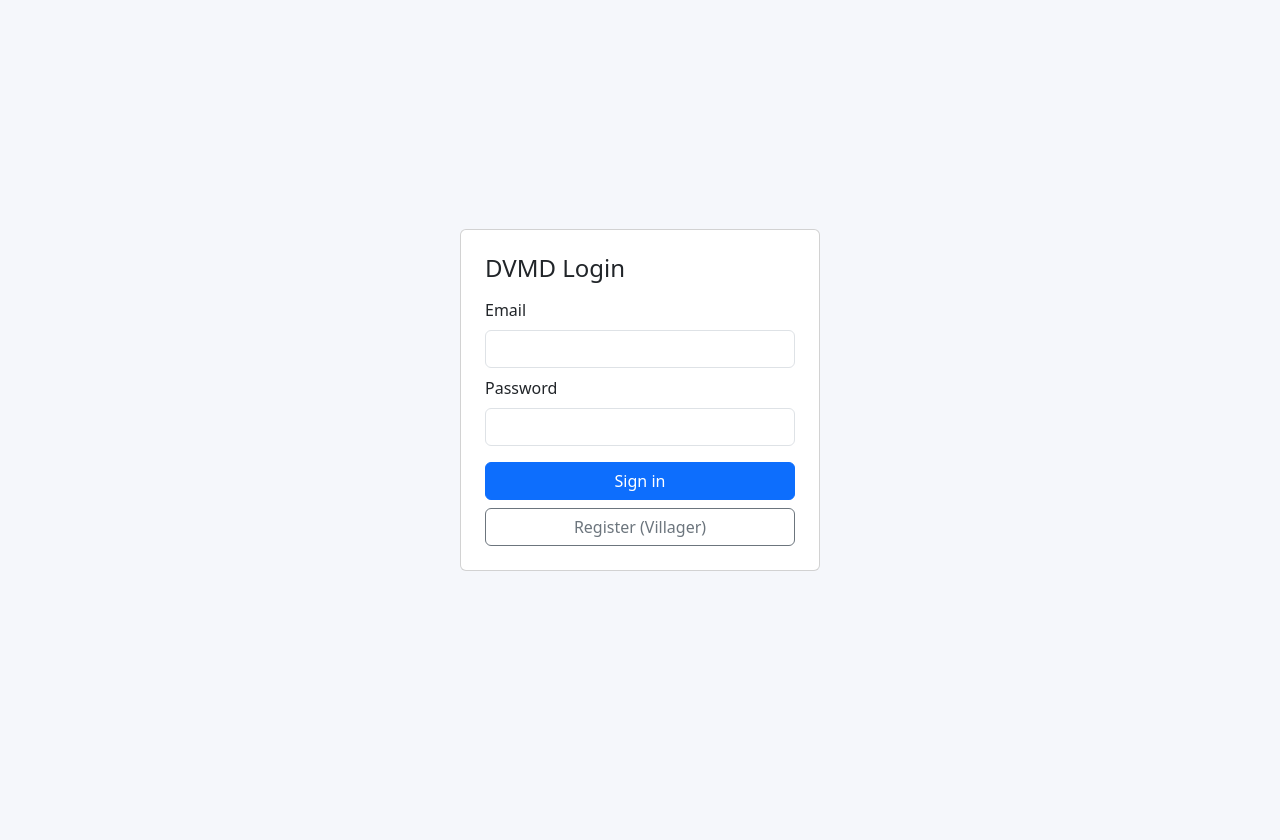
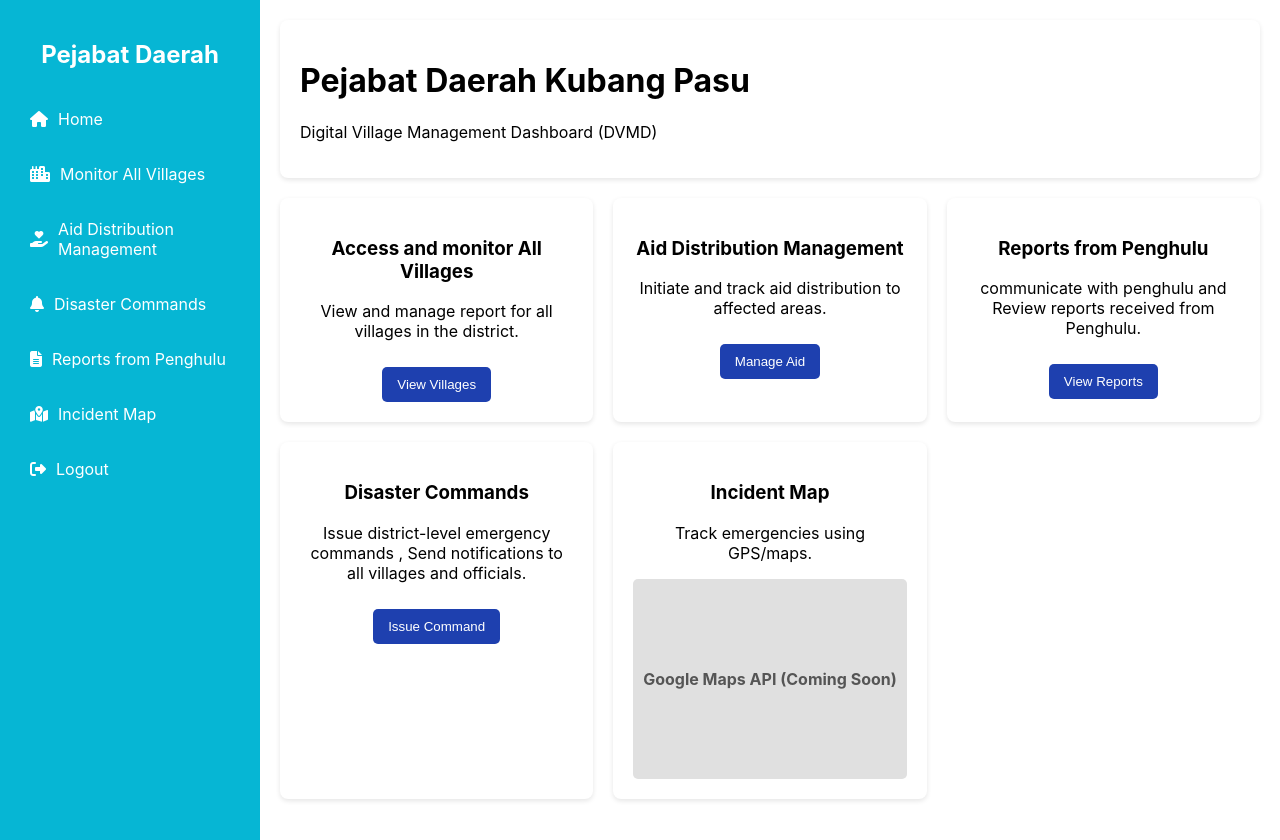
Before and after one commit to azizi182/Disaster_management, a PHP site: page /dashboard/pejabatdaerah_dashboard.php in a window 1280 px wide. Before the commit the page ends 571 px from the top, so only its background shows below. Run offline with PHP 8.4, Linux system fonts and the light colour scheme.

Commit message:
Add more dasboard, ketua, penghulu,pejabat daerah and villager

```diff
--- a/dashboard/pejabatdaerah_dashboard.php
+++ b/dashboard/pejabatdaerah_dashboard.php
@@ -1,38 +1,96 @@
 <?php
 session_start();
-if (isset($_SESSION['user_id'])) {
-    header('Location: dashboard.php');
-    exit;
-}
+
+// Mock District Officer
+$_SESSION['district_name'] = 'Pejabat Daerah Kubang Pasu';
 ?>
-<!doctype html>
+
+<!DOCTYPE html>
 <html lang="en">
+
 <head>
-  <meta charset="utf-8">
-  <meta name="viewport" content="width=device-width,initial-scale=1">
-  <title>DVMD - Login</title>
-  <link href="https://cdn.jsdelivr.net/npm/bootstrap@5.3.0/dist/css/bootstrap.min.css" rel="stylesheet">
-  <style>body{display:flex;align-items:center;justify-content:center;height:100vh;background:#f5f7fb}</style>
+  <meta charset="UTF-8">
+  <title>Pejabat Daerah Dashboard - DVMD</title>
+  <meta name="viewport" content="width=device-width, initial-scale=1.0">
+
+  <link rel="stylesheet" href="../css/style_villager_dashboard.css">
+  <link href="https://fonts.googleapis.com/css2?family=Roboto&display=swap" rel="stylesheet">
+  <link rel="stylesheet"
+    href="https://cdnjs.cloudflare.com/ajax/libs/font-awesome/6.4.0/css/all.min.css">
 </head>
+
 <body>
-  <div class="card p-4" style="width:360px">
-    <h4 class="mb-3">DVMD Login</h4>
-    <form method="post" action="auth.php">
-      <div class="mb-2">
-        <label class="form-label">Email</label>
-        <input name="email" type="email" class="form-control" required>
+  <div class="dashboard">
+
+    <!-- Sidebar -->
+    <aside class="sidebar">
+      <h2>Pejabat Daerah</h2>
+      <ul>
+        <li><a href="#"><i class="fa fa-home"></i> Home</a></li>
+        <li><a href="#"><i class="fa-solid fa-city"></i> Monitor All Villages</a></li>
+        <li><a href="#"><i class="fa-solid fa-hand-holding-heart"></i> Aid Distribution Management</a></li>
+        <li><a href="#"><i class="fa-solid fa-bell"></i> Disaster Commands</a></li>
+        <li><a href="#"><i class="fa-solid fa-file-lines"></i> Reports from Penghulu </a></li>
+        <li><a href="#"><i class="fa-solid fa-map-location-dot"></i> Incident Map</a></li>
+
+        <li><a href="../logout.php"><i class="fa-solid fa-right-from-bracket"></i> Logout</a></li>
+      </ul>
+    </aside>
+
+    <!-- Main -->
+    <main class="main">
+
+      <!-- Header -->
+      <div class="header">
+        <h1><?php echo $_SESSION['district_name']; ?></h1>
+        <p>Digital Village Management Dashboard (DVMD)</p>
       </div>
-      <div class="mb-3">
-        <label class="form-label">Password</label>
-        <input name="password" type="password" class="form-control" required>
-      </div>
-      <div class="d-grid mb-2">
-        <button class="btn btn-primary" type="submit">Sign in</button>
-      </div>
-      <div class="d-grid">
-        <a class="btn btn-outline-secondary" href="register.php">Register (Villager)</a>
-      </div>
-    </form>
+
+      <!-- Content -->
+      <section class="content">
+
+        <!-- Full village access -->
+        <div class="card">
+          <h3>Access and monitor All Villages</h3>
+          <p>View and manage report for all villages in the district.</p>
+          <button>View Villages</button>
+        </div>
+
+        <!-- Aid distribution -->
+        <div class="card">
+          <h3>Aid Distribution Management</h3>
+          <p>Initiate and track aid distribution to affected areas.</p>
+          <button>Manage Aid</button>
+        </div>
+
+
+        <!-- Reports from Penghulu -->
+        <div class="card">
+          <h3> Reports from Penghulu</h3>
+          <p>communicate with penghulu and Review reports received from Penghulu.</p>
+          <button>View Reports</button>
+        </div>
+
+        <!-- Emergency commands -->
+        <div class="card critical">
+          <h3> Disaster Commands</h3>
+          <p>Issue district-level emergency commands , Send notifications to all villages and officials.</p>
+          <button class="danger-btn">Issue Command</button>
+        </div>
+
+
+        <!-- Map -->
+        <div class="card">
+          <h3>Incident Map</h3>
+          <p>Track emergencies using GPS/maps.</p>
+          <div class="map-placeholder">
+            Google Maps API (Coming Soon)
+          </div>
+        </div>
+
+      </section>
+    </main>
   </div>
 </body>
+
 </html>
--- a/login.php
+++ b/login.php
@@ -4,7 +4,7 @@
 -->
 
 <?php
-
+session_start();
 $error = "";
 
 if (isset($_POST['login'])) {
@@ -35,8 +35,8 @@ if (isset($_POST['login'])) {
     <nav>
         <a href="dashboard/villager_dashboard.php">Villagers</a>
         <a href="dashboard/ketuakampung_dashboard.php">Ketua Kampung</a>
-        <a href="#">Penghulu</a>
-        <a href="#">Pejabat Daerah</a>
+        <a href="dashboard/penghulu_dashboard.php">Penghulu</a>
+        <a href="dashboard/pejabatdaerah_dashboard.php">Pejabat Daerah</a>
         <a href="#">KPLB HQ</a>
     </nav>
 </header>
```
Also changed, not shown: dashboard/ketuakampung_dashboard.php (+8 -21 lines), dashboard/penghulu_dashboard.php (+77 -29 lines), dashboard/villager_dashboard.php (+5 -5 lines).
